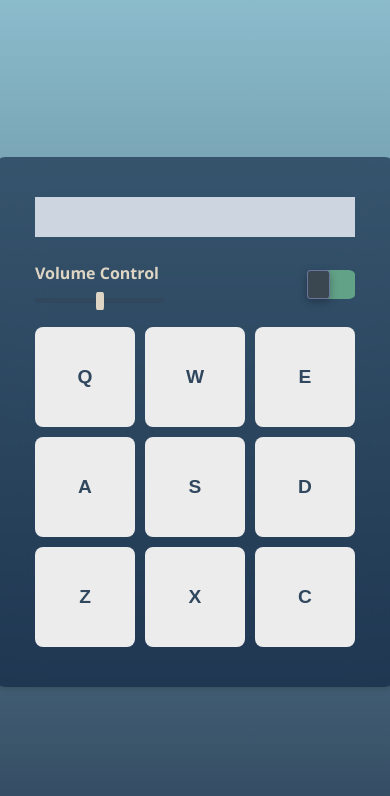
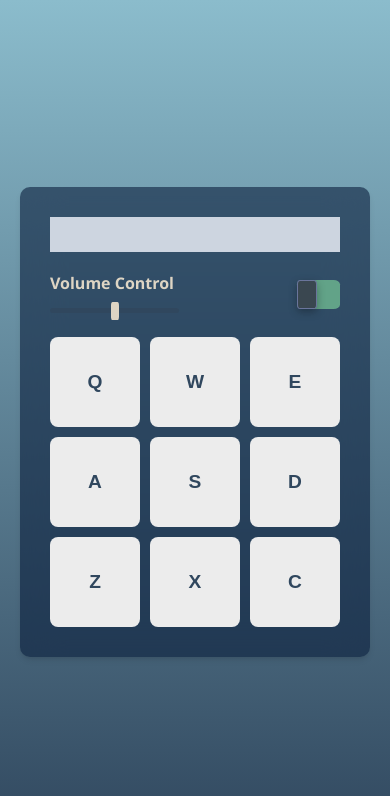
Before and after one commit to orlandoalvareza/drum-machine, a React (Create React App) app: page / in a window 390 px wide. Shown: the top 796 px of the page. Built offline with nearby package versions, Linux system fonts and the light colour scheme.

Commit message:
maked app responsive

```diff
--- a/src/App.css
+++ b/src/App.css
@@ -26,12 +26,14 @@
   font-family: Georgia, serif;
   font-size: 1.4rem;
   font-weight: bold;
+  display: flex;
+  align-items: center;
+  justify-content: center;
   color: #222831;
   background-color: #cdd5e0;
   text-align: center;
   height: 40px;
   margin-bottom: 25px;
-  padding: 10px 0;
 }
 
 .controls-container {
@@ -39,3 +41,15 @@
   justify-content: space-between;
   margin-bottom: 20px;
 }
+
+@media screen and (max-width: 480px) {
+  #drum-machine {
+    padding: 30px;
+  }
+
+  #display {
+    font-size: 1.2rem;
+    height: 35px;
+    margin-bottom: 20px;
+  }
+}
--- a/src/components/DrumPad.css
+++ b/src/components/DrumPad.css
@@ -14,3 +14,10 @@
   color: #ececec;
   background-color: #89a4c7;
 }
+
+@media screen and (max-width: 480px) {
+  .drum-pad {
+    width: 90px;
+    height: 90px;
+  }
+}
--- a/src/components/Power.css
+++ b/src/components/Power.css
@@ -13,7 +13,6 @@
 }
 
 #power-button {
-  font-size: 1.1rem;
   background-color: #3a4750;
   height: 100%;
   width: 48%;
```
